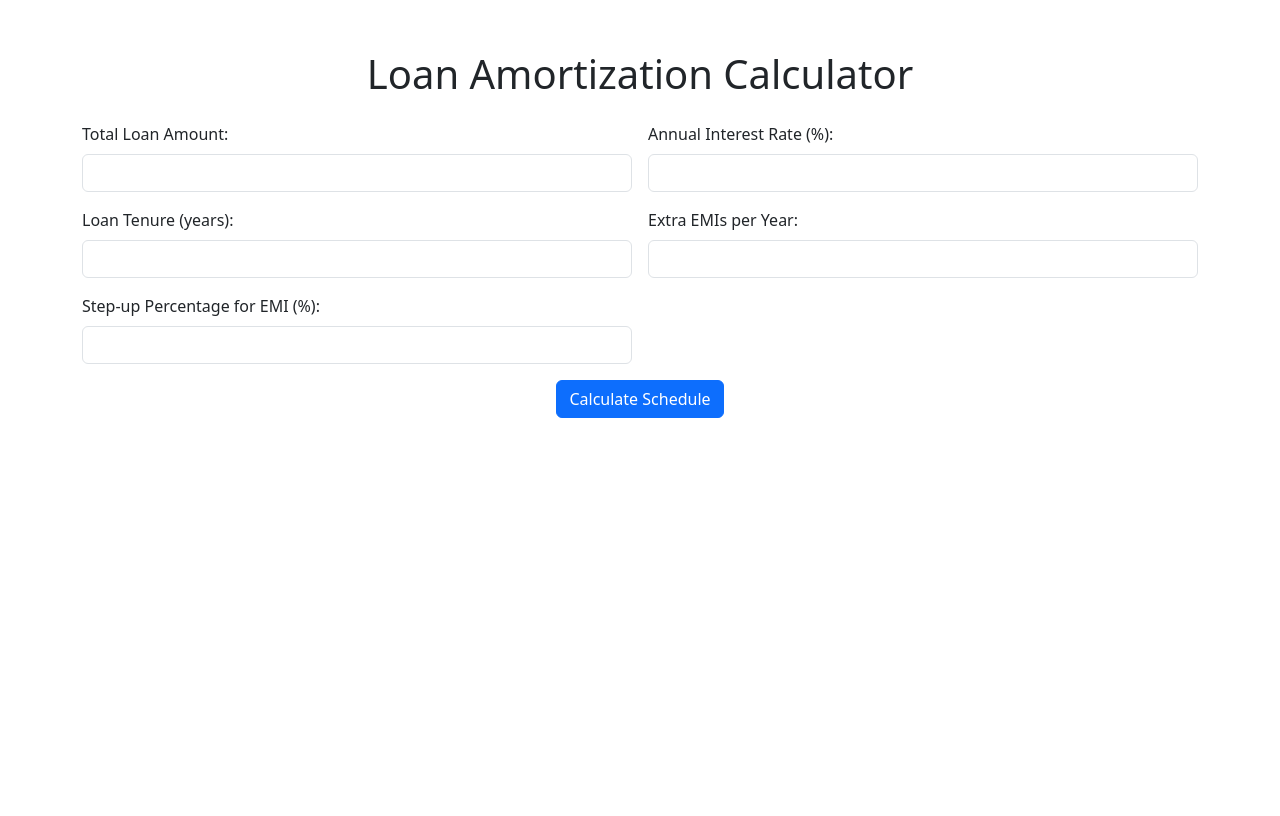
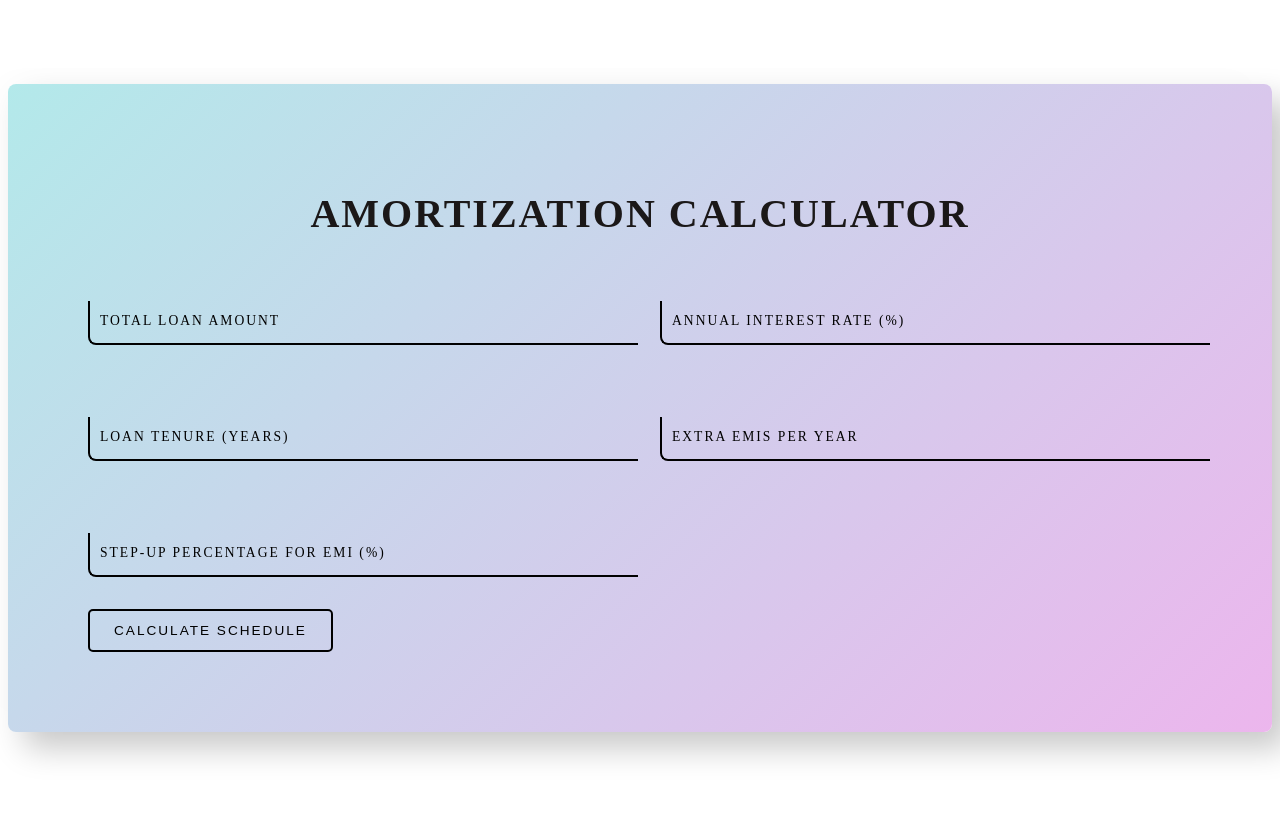
Before and after one commit to anmolp1/amortization-calculator, a Flask app: page / in a window 1280 px wide. Before the commit the page ends 418 px from the top, so only its background shows below. Run offline with Flask 3, Linux system fonts and the light colour scheme.

Commit message:
update calculator UI

```diff
--- /dev/null
+++ b/static/css/form-style.css
@@ -0,0 +1,107 @@
+.title {
+  font-size: 10px;
+}
+
+.parent {
+  display: grid;
+  /* each column will be at least 200px wide, and expand to fill available space */
+  grid-template-columns: repeat(auto-fit, minmax(400px, 1fr));
+  gap: 2.5rem 2.5rem;  /* space between fields */
+}
+
+.container {
+  display: flex;
+  justify-content: center;
+  align-items: center;
+  min-height: 100vh;
+}
+.card {
+  /*background: #e3e3e3;*/
+  background: linear-gradient(-45deg, #ecb6ed 0%, #b3e9ea 100% );
+  box-shadow: 16px 16px 32px #c8c8c8, -16px -16px 32px #fefefe;
+  border-radius: 8px;
+  padding: 5rem;
+  width: 100%;
+  max-width: 700px;
+  display: flex;
+  flex-direction: column;
+  gap: 3rem;
+  max-width: 1320px;
+}
+.login {
+  display: block;
+  font-size: 2.5rem;
+  font-weight: bold;
+  letter-spacing: 2px;
+  text-transform: uppercase;
+  text-align: center;
+  margin-bottom: 1rem;
+  color: #1b1818;
+}
+
+/* inputBox wrapper */
+.inputBox {
+  position: relative;
+  width: 100%;
+  margin-bottom: 2rem;
+}
+/* the actual <input> */
+.inputBox input {
+  width: 100%;
+  padding: 0.75rem 0.5rem;
+  background: transparent;
+  border: none;
+  border-left: 2px solid #000;
+  border-bottom: 2px solid #000;
+  border-bottom-left-radius: 8px;
+  font-size: 1rem;
+  outline: none;
+  transition: 0.2s;
+}
+/* the floating label */
+.inputBox span {
+  position: absolute;
+  left: 0.5rem;
+  top: 0.75rem;
+  padding: 0 0.25rem;
+  font-size: 0.85rem;
+  color: #000;
+  text-transform: uppercase;
+  letter-spacing: 2px;
+  pointer-events: none;
+  transition: 0.3s;
+}
+/* move label up + shrink + invert colors on focus/valid */
+.inputBox input:focus ~ span,
+.inputBox input:valid ~ span {
+  transform: translateY(-1.6rem) translateX(0.2rem);
+  font-size: 0.7rem;
+  padding: 0.25rem 0.5rem;
+  background: #000;
+  color: #fff;
+  letter-spacing: 0.3rem;
+}
+/* on focus/valid, full border + rounded */
+.inputBox input:focus,
+.inputBox input:valid {
+  border: 2px solid #000;
+  border-radius: 8px;
+}
+
+/* submit button */
+.enter {
+  background: transparent;
+  border: 2px solid #000;
+  border-radius: 5px;
+  padding: 0.75rem 1.5rem;
+  text-transform: uppercase;
+  letter-spacing: 2px;
+  font-size: 0.85rem;
+  cursor: pointer;
+  transition: 0.3s;
+  align-self: center;
+}
+.enter:hover {
+  background: #000;
+  color: #fff;
+}
--- a/templates/index.html
+++ b/templates/index.html
@@ -1,47 +1,41 @@
-<!doctype html>
+<!DOCTYPE html>
 <html lang="en">
 <head>
-    <meta charset="utf-8">
-    <meta name="viewport" content="width=device-width, initial-scale=1">
-    <title>Loan Amortization Calculator</title>
-    <!-- Bootstrap CSS -->
-    <link href="https://cdn.jsdelivr.net/npm/bootstrap@5.3.0/dist/css/bootstrap.min.css" rel="stylesheet">
-    <style>
-      body {
-        padding-top: 50px;
-      }
-    </style>
+  <meta charset="UTF-8" />
+  <meta name="viewport" content="width=device-width, initial-scale=1.0"/>
+  <title>Amortization Calculator</title>
+  <link rel="stylesheet" href="{{ url_for('static', filename='css/form-style.css') }}" />
 </head>
 <body>
   <div class="container">
-      <h1 class="mb-4 text-center">Loan Amortization Calculator</h1>
-      <form method="post" class="row g-3">
-        <div class="col-md-6">
-          <label for="principal" class="form-label">Total Loan Amount:</label>
-          <input type="number" step="0.01" class="form-control" name="principal" id="principal" required>
+    <div class="card">
+      <h1 class="login">Amortization Calculator</h1>
+      <form method="POST" id="calcForm">
+        <div class="parent">
+          <div class="inputBox">
+            <input type="text" name="principal" id="principal" class="form-control" required>
+            <span>Total Loan Amount</span>
           </div>
-        <div class="col-md-6">
-          <label for="annual_rate" class="form-label">Annual Interest Rate (%):</label>
-          <input type="number" step="0.01" class="form-control" name="annual_rate" id="annual_rate" required>
+          <div class="inputBox">
+            <input type="text" name="annual_rate" id="annual_rate" class="form-control" required>
+            <span>Annual Interest Rate (%)</span>
           </div>
-        <div class="col-md-6">
-          <label for="years" class="form-label">Loan Tenure (years):</label>
-          <input type="number" class="form-control" name="years" id="years" required>
+          <div class="inputBox">
+            <input type="text" name="years" id="years" class="form-control" required>
+            <span>Loan Tenure (years)</span>
           </div>
-        <div class="col-md-6">
-          <label for="extra_emis" class="form-label">Extra EMIs per Year:</label>
-          <input type="number" class="form-control" name="extra_emis" id="extra_emis" required>
+          <div class="inputBox">
+            <input type="text" name="extra_emis" id="extra_emis" class="form-control" required>
+            <span>Extra EMIs per Year</span>
           </div>
-        <div class="col-md-6">
-          <label for="step_up_percent" class="form-label">Step-up Percentage for EMI (%):</label>
-          <input type="number" step="0.01" class="form-control" name="step_up_percent" id="step_up_percent" required>
+          <div class="inputBox">
+            <input type="text" name="step_up_percent" id="step_up_percent" class="form-control" required>
+            <span>Step-up Percentage for EMI (%)</span>
           </div>
-        <div class="col-12 text-center">
-          <button type="submit" class="btn btn-primary">Calculate Schedule</button>
         </div>
+        <button type="submit" class="enter">Calculate Schedule</button>
       </form>
     </div>
-    <!-- Bootstrap JS -->
-    <script src="https://cdn.jsdelivr.net/npm/bootstrap@5.3.0/dist/js/bootstrap.bundle.min.js"></script>
+  </div>
 </body>
 </html>
```
Also changed, not shown: templates/base.html (added, +15 -0 lines), 1 other file. Lines whose indentation alone changed are shown as unchanged.
